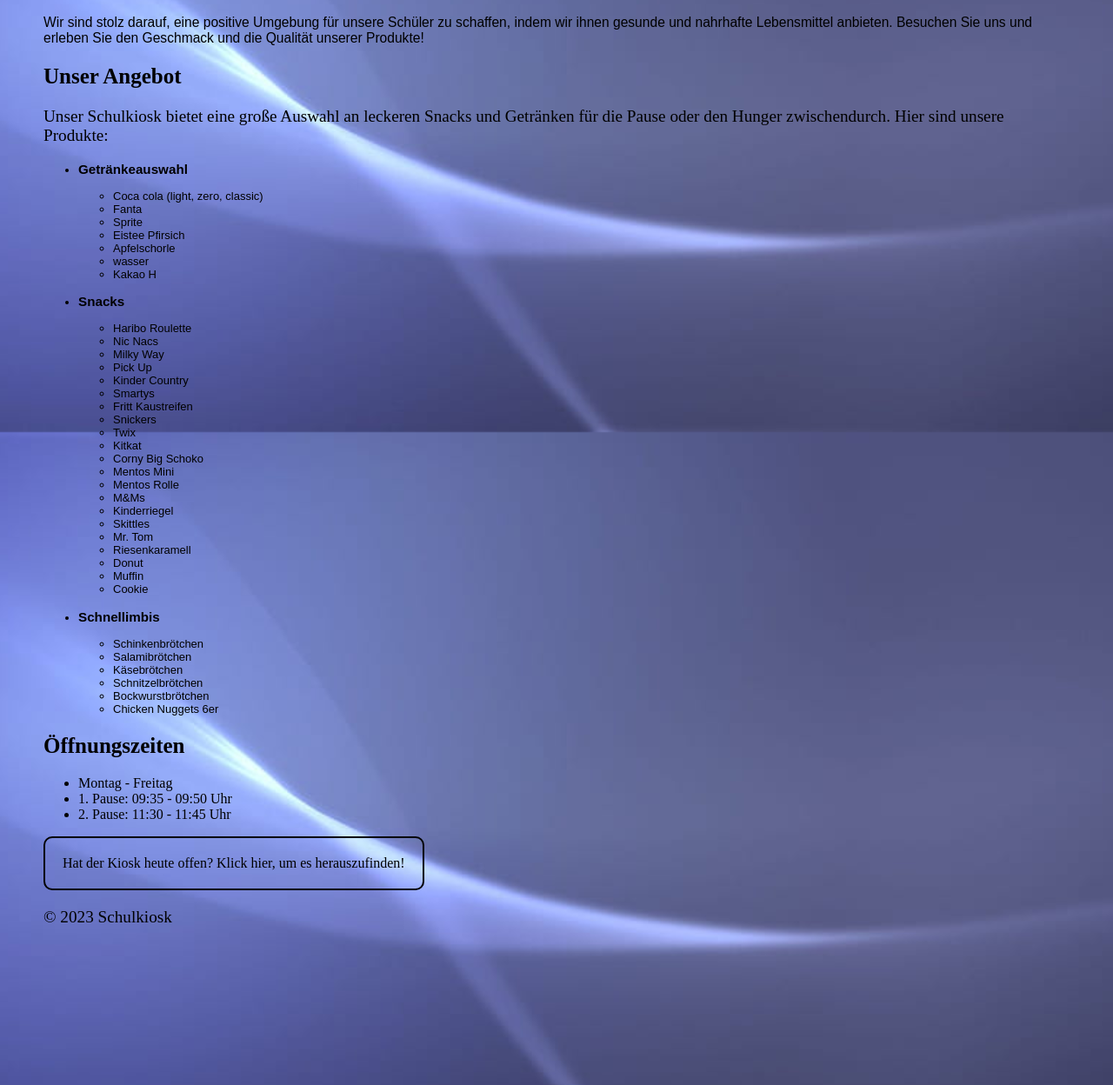
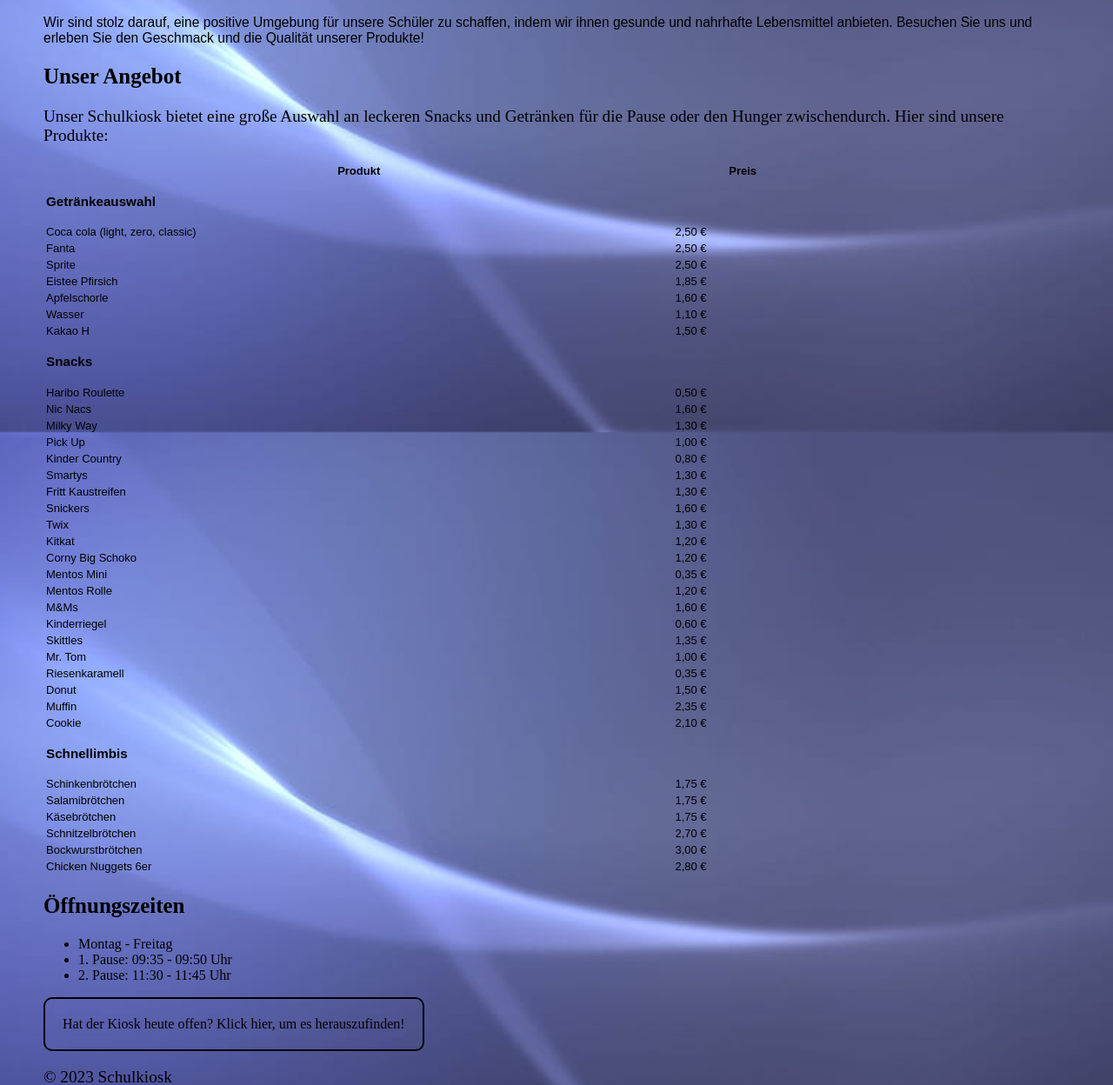
Before and after one commit to Yodaking8549/Kiosk, a PHP site: page / in a window 1280 px wide. Shown: the part 1103-2351 px from the top of the page at 87% size. Run offline with PHP 8.4, Linux system fonts and the light colour scheme.

Commit message:
Preise
Ich habe die zugehörigen Preise hingeschrieben

```diff
--- a/Homepage/index.html
+++ b/Homepage/index.html
@@ -56,51 +56,170 @@
                   <p>Unser Schulkiosk bietet eine große Auswahl an leckeren Snacks und Getränken für die Pause
                     oder den Hunger zwischendurch. Hier sind unsere Produkte:</p>
                 <div class="listing">
-                  <ul>
-                    <li><h3>Getränkeauswahl</h3></li>
-                        <ul>
-                            <li>Coca cola (light, zero, classic)</li>
-                            <li>Fanta</li>
-                            <li>Sprite</li>
-                            <li>Eistee Pfirsich</li>
-                            <li>Apfelschorle</li>
-                            <li>wasser</li>
-                            <li>Kakao H</li>
-                        </ul>
-                    <li><h3>Snacks</h3></li>
-                        <ul>
-                            <li>Haribo Roulette</li>
-                            <li>Nic Nacs</li>
-                            <li>Milky Way</li>
-                            <li>Pick Up</li>
-                            <li>Kinder Country</li>
-                            <li>Smartys</li>
-                            <li>Fritt Kaustreifen</li>
-                            <li>Snickers</li>
-                            <li>Twix</li>
-                            <li>Kitkat</li>
-                            <li>Corny Big Schoko</li>
-                            <li>Mentos Mini</li>
-                            <li>Mentos Rolle</li>
-                            <li>M&Ms</li>
-                            <li>Kinderriegel</li>
-                            <li>Skittles</li>
-                            <li>Mr. Tom</li>
-                            <li>Riesenkaramell</li>
-                            <li>Donut</li>
-                            <li>Muffin</li>
-                            <li>Cookie</li>
-                        </ul>
-                    <li><h3>Schnellimbis</h3></li>
-                        <ul>
-                            <li>Schinkenbrötchen</li>
-                            <li>Salamibrötchen</li>
-                            <li>Käsebrötchen</li>
-                            <li>Schnitzelbrötchen</li>
-                            <li>Bockwurstbrötchen</li>
-                            <li>Chicken Nuggets 6er</li>
-                         </ul>
-                    </ul>
+                  <table>
+                    <thead>
+                      <tr>
+                        <th>Produkt</th>
+                        <th>Preis</th>
+                      </tr>
+                    </thead>
+                    <tbody>
+                      <tr>
+                        <td>
+                          <h3>Getränkeauswahl</h3>
+                        </td>
+                        <td></td>
+                      </tr>
+                      <tr>
+                        <td>Coca cola (light, zero, classic)</td>
+                        <td>2,50 €</td>
+                      </tr>
+                      <tr>
+                        <td>Fanta</td>
+                        <td>2,50 €</td>
+                      </tr>
+                      <tr>
+                        <td>Sprite</td>
+                        <td>2,50 €</td>
+                      </tr>
+                      <tr>
+                        <td>Eistee Pfirsich</td>
+                        <td>1,85 €</td>
+                      </tr>
+                      <tr>
+                        <td>Apfelschorle</td>
+                        <td>1,60 €</td>
+                      </tr>
+                      <tr>
+                        <td>Wasser</td>
+                        <td>1,10 €</td>
+                      </tr>
+                      <tr>
+                        <td>Kakao H</td>
+                        <td>1,50 €</td>
+                      </tr>
+                      <tr>
+                        <td>
+                          <h3>Snacks</h3>
+                        </td>
+                        <td></td>
+                      </tr>
+                      <tr>
+                        <td>Haribo Roulette</td>
+                        <td>0,50 €</td>
+                      </tr>
+                      <tr>
+                        <td>Nic Nacs</td>
+                        <td>1,60 €</td>
+                      </tr>
+                      <tr>
+                        <td>Milky Way</td>
+                        <td>1,30 €</td>
+                      </tr>
+                      <tr>
+                        <td>Pick Up</td>
+                        <td>1,00 €</td>
+                      </tr>
+                      <tr>
+                        <td>Kinder Country</td>
+                        <td>0,80 €</td>
+                      </tr>
+                      <tr>
+                        <td>Smartys</td>
+                        <td>1,30 €</td>
+                      </tr>
+                      <tr>
+                        <td>Fritt Kaustreifen</td>
+                        <td>1,30 €</td>
+                      </tr>
+                      <tr>
+                        <td>Snickers</td>
+                        <td>1,60 €</td>
+                      </tr>
+                      <tr>
+                        <td>Twix</td>
+                        <td>1,30 €</td>
+                      </tr>
+                      <tr>
+                        <td>Kitkat</td>
+                        <td>1,20 €</td>
+                      </tr>
+                      <tr>
+                        <td>Corny Big Schoko</td>
+                        <td>1,20 €</td>
+                      </tr>
+                      <tr>
+                        <td>Mentos Mini</td>
+                        <td>0,35 €</td>
+                      </tr>
+                      <tr>
+                        <td>Mentos Rolle</td>
+                        <td>1,20 €</td>
+                      </tr>
+                      <tr>
+                        <td>M&Ms</td>
+                        <td>1,60 €</td>
+                      </tr>
+                      <tr>
+                        <td>Kinderriegel</td>
+                        <td>0,60 €</td>
+                      </tr>
+                      <tr>
+                        <td>Skittles</td>
+                        <td>1,35 €</td>
+                      </tr>
+                      <tr>
+                        <td>Mr. Tom</td>
+                        <td>1,00 €</td>
+                      </tr>
+                      <tr>
+                        <td>Riesenkaramell</td>
+                        <td>0,35 €</td>
+                      </tr>
+                      <tr>
+                        <td>Donut</td>
+                        <td>1,50 €</td>
+                      </tr>
+                      <tr>
+                        <td>Muffin</td>
+                        <td>2,35 €</td>
+                      </tr>
+                      <tr>
+                        <td>Cookie</td>
+                        <td>2,10 €</td>
+                      </tr>
+                      <tr>
+                        <td>
+                          <h3>Schnellimbis</h3>
+                        </td>
+                        <td></td>
+                      </tr>
+                      <tr>
+                        <td>Schinkenbrötchen</td>
+                        <td>1,75 €</td>
+                      </tr>
+                      <tr>
+                        <td>Salamibrötchen</td>
+                        <td>1,75 €</td>
+                      </tr>
+                      <tr>
+                        <td>Käsebrötchen</td>
+                        <td>1,75 €</td>
+                      </tr>
+                      <tr>
+                        <td>Schnitzelbrötchen</td>
+                        <td>2,70 €</td>
+                      </tr>
+                      <tr>
+                        <td>Bockwurstbrötchen</td>
+                        <td>3,00 €</td>
+                      </tr>
+                      <tr>
+                        <td>Chicken Nuggets 6er</td>
+                        <td>2,80 €</td>
+                      </tr>
+                    </tbody>
+                  </table>
                 </div>
                 </section>
                 <section id="Öffnungszeiten">
--- a/Homepage/style.css
+++ b/Homepage/style.css
@@ -97,3 +97,6 @@ p{
   0% {opacity: 0;}
   100% {opacity: 1;}
 }
+table{
+  width: 75%;
+}
```
